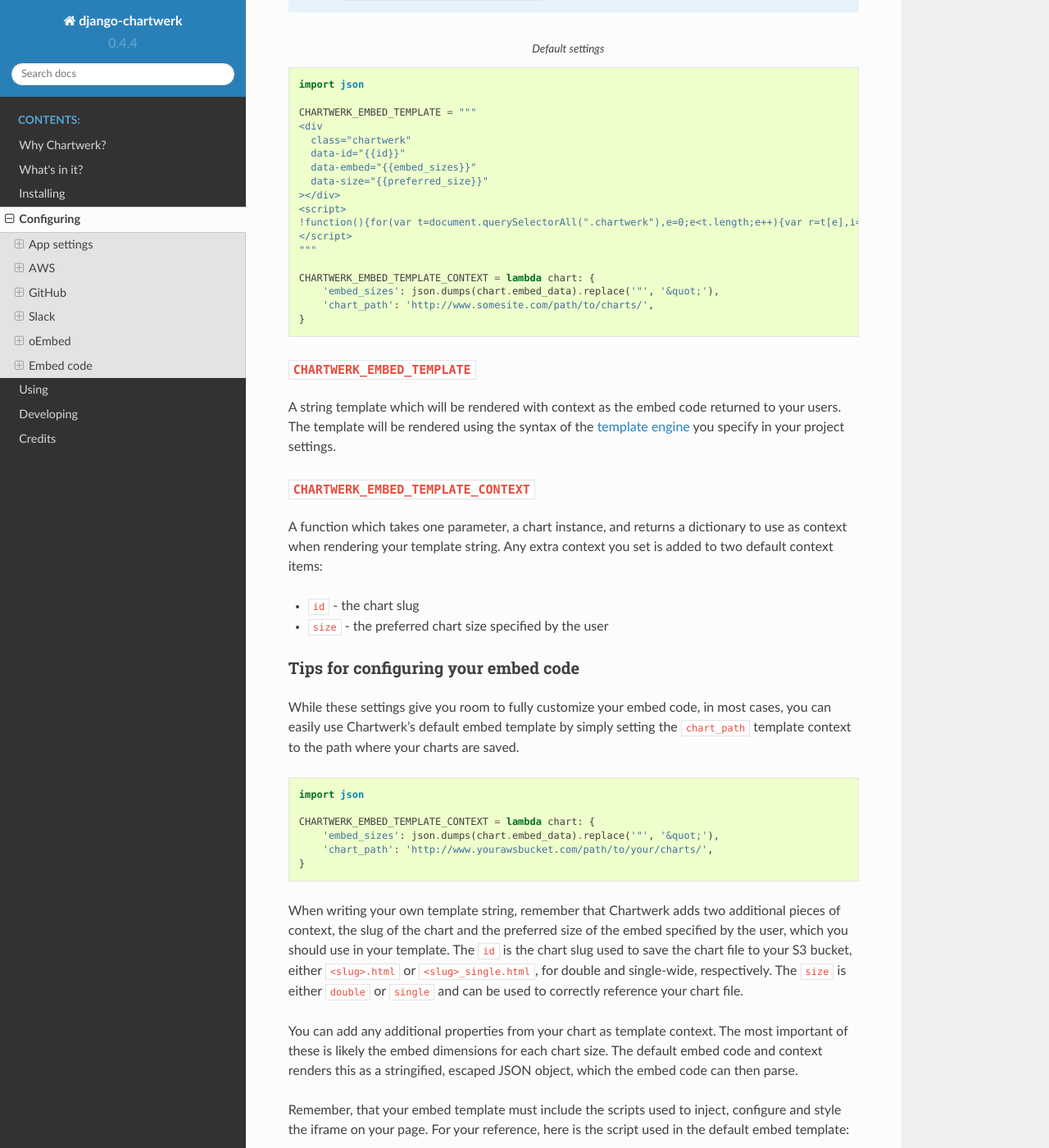
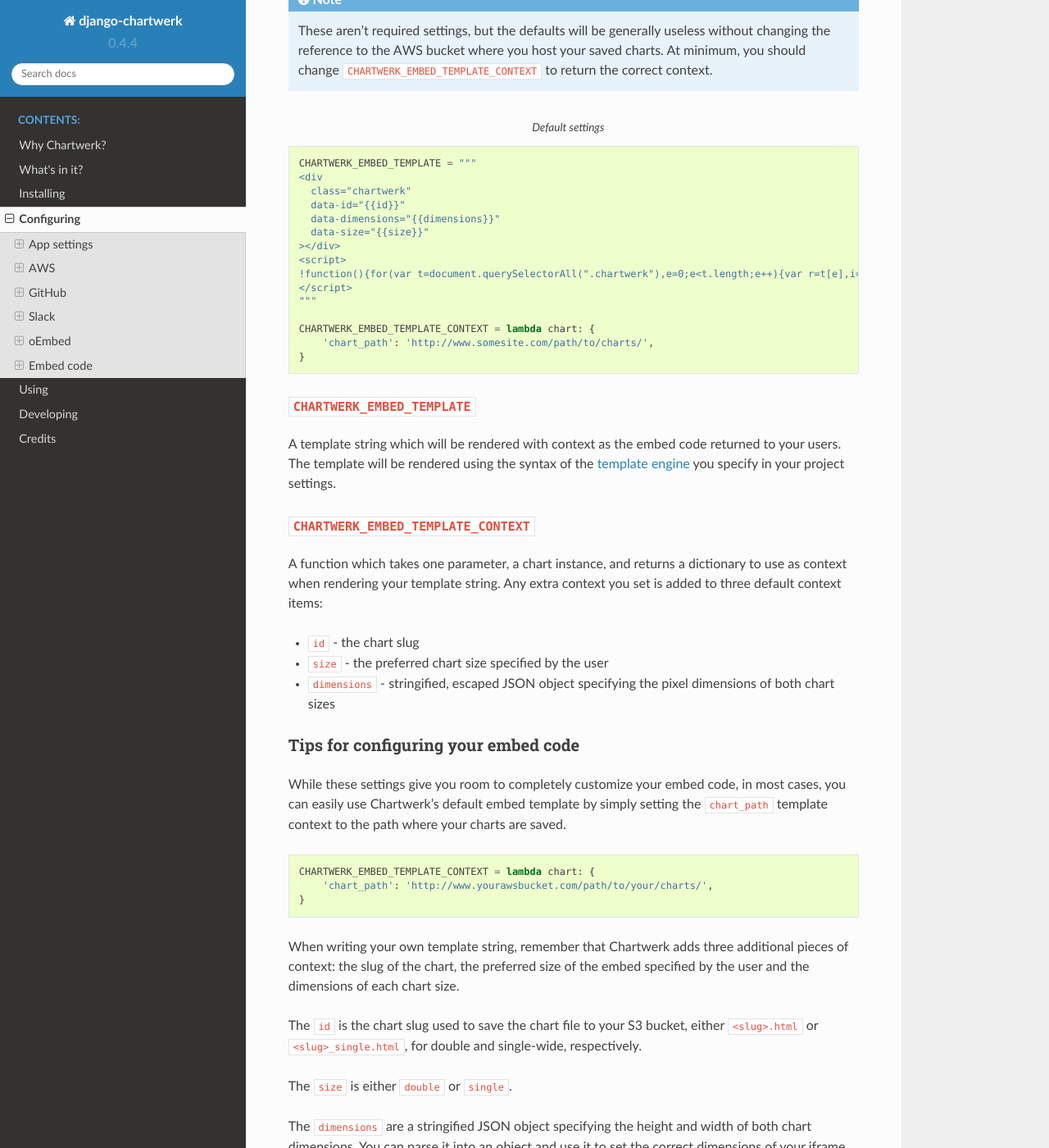
Before and after one commit to DallasMorningNews/django-chartwerk, a Sphinx documentation site: the page built from docs/configuring.rst, in a window 1280 px wide and 1400 px high, scrolled down 5138 px. Shown: the whole window at 82% size. Built offline with Sphinx 7.4.7 and the Read the Docs theme 2.0.0, drawn with Linux system fonts in a browser that asks for light colours; some of the changed text lies outside the part shown.

Commit message:
docs. closes #47

```diff
--- a/docs/configuring.rst
+++ b/docs/configuring.rst
@@ -239,11 +239,12 @@
 Embed code
 ----------
 
-These settings configure the embed code used for charts. It is either returned to your users directly in the Editor or sent as part of the oEmbed response object, if oEmbed is configured.
+These settings configure the code used to embed your charts in a page. The code is either returned to your users directly in the Editor or sent as part of the oEmbed response object, if oEmbed is configured.
 
-The embed code is responsible for injecting an iframe into a page, setting its source to either the single or double-wide chart and usually hard coding height, width, margins and float styles.
+The embed code is responsible for injecting an iframe into a page, setting its source to either the single or double-wide chart and, usually, setting its height, width, margins and float styles.
 
-The settings consist of a template string and a context object to render the template with.
+By templatizing the embed code, django-chartwerk gives you the freedom to write exactly the code you need for your CMS. The settings consist of a template string, which you can write to include any arbitrary HTML, CSS, or JavaScript, and a context object that allows you to render your tempate with context from a chart instance.
+
 
 .. note::
 
@@ -252,58 +253,76 @@
 .. code-block:: python
   :caption: Default settings
 
-  import json
-
   CHARTWERK_EMBED_TEMPLATE = """
   <div
     class="chartwerk"
     data-id="{{id}}"
-    data-embed="{{embed_sizes}}"
-    data-size="{{preferred_size}}"
+    data-dimensions="{{dimensions}}"
+    data-size="{{size}}"
   ></div>
   <script>
-  !function(){for(var t=document.querySelectorAll(".chartwerk"),e=0;e<t.length;e++){var r=t[e],i=r.dataset.id,h=JSON.parse(r.dataset.embed),l=r.dataset.size,a=r.parentElement.clientWidth;if(r.querySelectorAll("iframe").length<1){var s=document.createElement("iframe");s.setAttribute("scrolling","no"),s.setAttribute("frameborder","0"),"double"===l&&a>h.double.width?(s.setAttribute("src","{{chart_path}}"+i+".html"),s.setAttribute("height",h.double.height),s.setAttribute("width","100%")):(s.setAttribute("src","{{chart_path}}"+i+"_single.html"),s.setAttribute("height",h.single.height),s.setAttribute("width",h.single.width)),r.appendChild(s)}}}();
+  !function(){for(var t=document.querySelectorAll(".chartwerk"),e=0;e<t.length;e++){var r=t[e],i=r.dataset.id,h=JSON.parse(r.dataset.dimensions),l=r.dataset.size,a=r.parentElement.clientWidth;if(r.querySelectorAll("iframe").length<1){var s=document.createElement("iframe");s.setAttribute("scrolling","no"),s.setAttribute("frameborder","0"),"double"===l&&a>h.double.width?(s.setAttribute("src","{{chart_path}}"+i+".html"),s.setAttribute("height",h.double.height),s.setAttribute("width","100%")):(s.setAttribute("src","{{chart_path}}"+i+"_single.html"),s.setAttribute("height",h.single.height),s.setAttribute("width",h.single.width)),r.appendChild(s)}}}();
   </script>
   """
 
   CHARTWERK_EMBED_TEMPLATE_CONTEXT = lambda chart: {
-      'embed_sizes': json.dumps(chart.embed_data).replace('"', '&quot;'),
       'chart_path': 'http://www.somesite.com/path/to/charts/',
   }
 
 :code:`CHARTWERK_EMBED_TEMPLATE`
 ^^^^^^^^^^^^^^^^^^^^^^^^^^^^^^^^
 
-A string template which will be rendered with context as the embed code returned to your users. The template will be rendered using the syntax of the `template engine <https://docs.djangoproject.com/en/1.11/topics/templates/#support-for-template-engines>`_ you specify in your project settings.
+A template string which will be rendered with context as the embed code returned to your users. The template will be rendered using the syntax of the `template engine <https://docs.djangoproject.com/en/1.11/topics/templates/#support-for-template-engines>`_ you specify in your project settings.
 
 :code:`CHARTWERK_EMBED_TEMPLATE_CONTEXT`
 ^^^^^^^^^^^^^^^^^^^^^^^^^^^^^^^^^^^^^^^^
 
-A function which takes one parameter, a chart instance, and returns a dictionary to use as context when rendering your template string. Any extra context you set is added to two default context items:
+A function which takes one parameter, a chart instance, and returns a dictionary to use as context when rendering your template string. Any extra context you set is added to three default context items:
 
 - :code:`id` - the chart slug
 - :code:`size` - the preferred chart size specified by the user
+- :code:`dimensions` - stringified, escaped JSON object specifying the pixel dimensions of both chart sizes
 
 Tips for configuring your embed code
 ^^^^^^^^^^^^^^^^^^^^^^^^^^^^^^^^^^^^
 
-While these settings give you room to fully customize your embed code, in most cases, you can easily use Chartwerk's default embed template by simply setting the :code:`chart_path` template context to the path where your charts are saved.
+While these settings give you room to completely customize your embed code, in most cases, you can easily use Chartwerk's default embed template by simply setting the :code:`chart_path` template context to the path where your charts are saved.
 
 .. code-block:: python
 
-  import json
-
   CHARTWERK_EMBED_TEMPLATE_CONTEXT = lambda chart: {
-      'embed_sizes': json.dumps(chart.embed_data).replace('"', '&quot;'),
       'chart_path': 'http://www.yourawsbucket.com/path/to/your/charts/',
   }
 
-When writing your own template string, remember that Chartwerk adds two additional pieces of context, the slug of the chart and the preferred size of the embed specified by the user, which you should use in your template. The :code:`id` is the chart slug used to save the chart file to your S3 bucket, either :code:`<slug>.html` or :code:`<slug>_single.html`, for double and single-wide, respectively. The :code:`size` is either :code:`double` or :code:`single` and can be used to correctly reference your chart file.
+When writing your own template string, remember that Chartwerk adds three additional pieces of context: the slug of the chart, the preferred size of the embed specified by the user and the dimensions of each chart size.
 
-You can add any additional properties from your chart as template context. The most important of these is likely the embed dimensions for each chart size. The default embed code and context renders this as a stringified, escaped JSON object, which the embed code can then parse.
+The :code:`id` is the chart slug used to save the chart file to your S3 bucket, either :code:`<slug>.html` or :code:`<slug>_single.html`, for double and single-wide, respectively.
 
+The :code:`size` is either :code:`double` or :code:`single`.
 
-Remember, that your embed template must include the scripts used to inject, configure and style the iframe on your page. For your reference, here is the script used in the default embed template:
+The :code:`dimensions` are a stringified JSON object specifying the height and width of both chart dimensions. You can parse it into an object and use it to set the correct dimensions of your iframe.
+
+.. code-block:: javascript
+
+  // Assuming an templated element like:
+  // <div data-dimensions="{{dimensions}}"></div>
+  var dimensions = JSON.parse(<element>.dataset.embed);
+
+  // dimensions will be an object like:
+  {
+    double: {
+      width: 500,
+      height: 300,
+    },
+    single: {
+      width: 290,
+      height: 240,
+    },
+  }
+
+You can add any additional properties from your chart as template context.
+
+Remember, that your embed template must include the scripts used to inject, configure and style the iframe on your page. For your reference, here is the script used in the default embed template, which uses the template context item :code:`chart_path` to reference your charts in S3:
 
 .. code-block:: javascript
 
@@ -314,7 +333,7 @@
             // Get ID
             id = werk.dataset.id,
             // Parse embed dimensions object
-            dimensions = JSON.parse(werk.dataset.embed),
+            dimensions = JSON.parse(werk.dataset.dimensions),
             // Get the preferred embed size
             size = werk.dataset.size,
             screen = werk.parentElement.clientWidth;
--- a/docs/installing.rst
+++ b/docs/installing.rst
@@ -96,6 +96,12 @@
   $ python manage.py runserver
 
 
+.. note::
+
+  The default permissions setting for Chartwerk's backend requires that users are authenticated. So in a new project with :code:`DEBUG = true`, an unauthenticated user can access the Editor, but she cannot save a chart to the backend (403 error).
+
+  For new projects, then, be sure to `create a user account <https://docs.djangoproject.com/en/1.11/intro/tutorial02/#creating-an-admin-user>`_ and login before trying to save charts.
+
 Using a database router
 -----------------------
 
--- a/docs/using.rst
+++ b/docs/using.rst
@@ -2,13 +2,13 @@
 Using
 =====
 
-Take a look around. Django-chartwerk consists of a just a few simple views.
+Take a look around. Django-chartwerk consists of just a few simple views.
 
 
 Start
 -----
 
-This page lists your templates by their relative popularity.
+This page lists your templates by their popularity.
 
 .. note::
   You can add thumbnails to your templates and add useful descriptions for when to use them in the Django admin section of your project.
```
Also changed, not shown: 3 other files.
